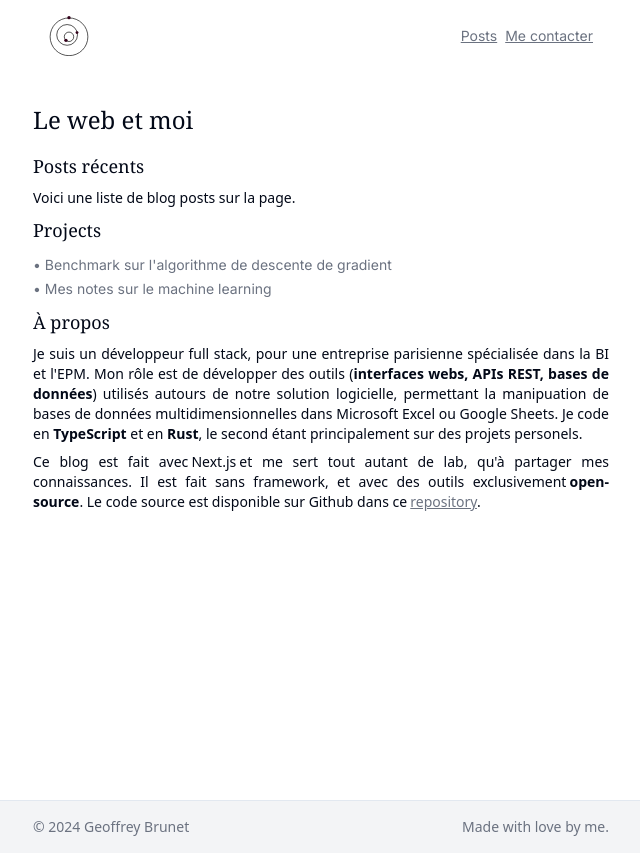
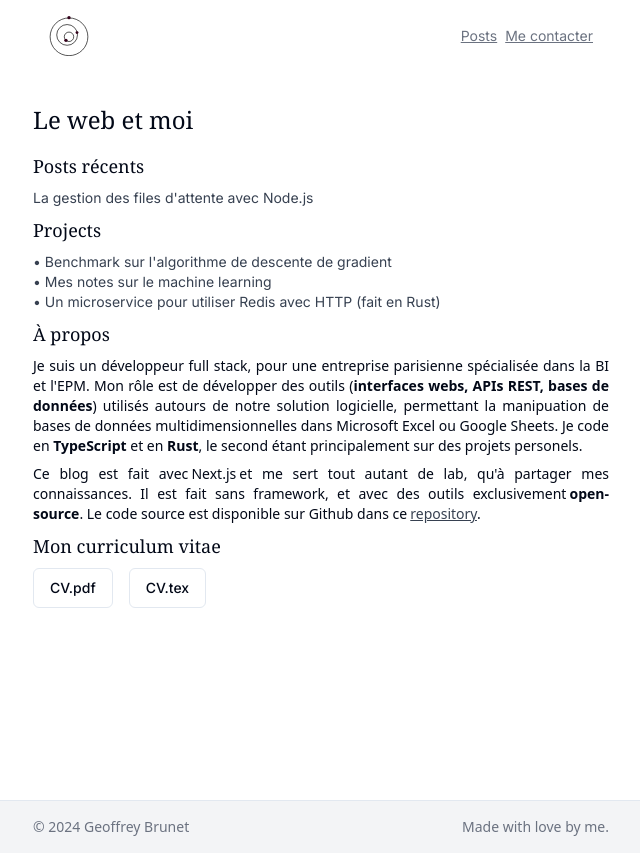
Before and after one commit to GeoffreyBrunet/blog, a Next.js app: page / in a window 1280 px wide. Shown: the whole page, without its empty margins (319-959 px from the left). Built offline with nearby package versions, Linux system fonts and the light colour scheme.

Commit message:
render remote mdx ok (need fix styles), resumes OK, fix some css and target links

```diff
--- /dev/null
+++ b/app/node-queues/page.tsx
@@ -0,0 +1,9 @@
+import MDXRenderer from "@/lib/mdx-rendered";
+
+const RemoteMdxPage = () => {
+  return MDXRenderer(
+    "https://raw.githubusercontent.com/GeoffreyBrunet/blog-posts/main/node_queues.mdx",
+  );
+};
+
+export default RemoteMdxPage;
--- a/app/page.tsx
+++ b/app/page.tsx
@@ -2,6 +2,7 @@
 import RecentPosts from "@/components/recent-posts";
 import Projects from "@/components/projects";
 import About from "@/components/about";
+import Resumes from "@/components/resumes";
 
 export default function Home() {
   return (
@@ -10,6 +11,7 @@
       <RecentPosts />
       <Projects />
       <About />
+      <Resumes />
     </React.Fragment>
   );
 }
--- a/components/about.tsx
+++ b/components/about.tsx
@@ -28,7 +28,7 @@
         <Link
           href="https://github.com/GeoffreyBrunet/geoffreybrunet.github.io"
           target="_blank"
-          className="text-gray-500 underline hover:text-black"
+          className="text-gray-700 underline hover:text-black"
         >
           repository
         </Link>
--- a/components/projects.tsx
+++ b/components/projects.tsx
@@ -4,11 +4,12 @@
   return (
     <div className="pb-2">
       <h2 className="pb-2">Projects</h2>
-      <ul>
+      <ul className="text-sm text-gray-700">
         <li>
           <Link
             href="https://github.com/GeoffreyBrunet/Gradient-descent-vanilla"
-            className="text-sm text-gray-500 hover:text-black"
+            target="_blank"
+            className="hover:text-black hover:underline"
           >
             • Benchmark sur l&apos;algorithme de descente de gradient
           </Link>
@@ -16,9 +17,19 @@
         <li>
           <Link
             href="https://github.com/GeoffreyBrunet/MLVault"
-            className="text-sm text-gray-500 hover:text-black"
+            target="_blank"
+            className="hover:text-black hover:underline"
           >
             • Mes notes sur le machine learning
+          </Link>
+        </li>
+        <li>
+          <Link
+            href="https://github.com/GeoffreyBrunet/redis-over-http-async"
+            target="_blank"
+            className="hover:text-black hover:underline"
+          >
+            • Un microservice pour utiliser Redis avec HTTP (fait en Rust)
           </Link>
         </li>
       </ul>
--- a/components/recent-posts.tsx
+++ b/components/recent-posts.tsx
@@ -1,11 +1,20 @@
-import React from "react";
+import Link from "next/link";
 
 const RecentPosts = () => {
   return (
-    <React.Fragment>
+    <div className="pb-2">
       <h2 className="pb-2">Posts récents</h2>
-      <p className="pb-2">Voici une liste de blog posts sur la page.</p>
-    </React.Fragment>
+      <ul className="text-sm text-gray-700">
+        <li>
+          <Link
+            href="/node-queues"
+            className="hover:text-black hover:underline"
+          >
+            La gestion des files d&apos;attente avec Node.js
+          </Link>
+        </li>
+      </ul>
+    </div>
   );
 };
 
--- /dev/null
+++ b/components/resumes.tsx
@@ -0,0 +1,28 @@
+import { buttonVariants } from "@/components/ui/button";
+import Link from "next/link";
+
+const Resumes = () => {
+  return (
+    <div className="pb-2">
+      <h2 className="pb-2">Mon curriculum vitae</h2>
+      <div className="flex justify-start">
+        <Link
+          href="https://github.com/GeoffreyBrunet/cv/blob/main/cv-brunet-geoffrey.pdf"
+          target="_blank"
+          className={`${buttonVariants({ variant: "outline" })} mr-4`}
+        >
+          CV.pdf
+        </Link>
+        <Link
+          href="https://github.com/GeoffreyBrunet/cv/blob/main/cv-brunet-geoffrey.tex"
+          target="_blank"
+          className={buttonVariants({ variant: "outline" })}
+        >
+          CV.tex
+        </Link>
+      </div>
+    </div>
+  );
+};
+
+export default Resumes;
--- /dev/null
+++ b/components/ui/button.tsx
@@ -0,0 +1,56 @@
+import * as React from "react"
+import { Slot } from "@radix-ui/react-slot"
+import { cva, type VariantProps } from "class-variance-authority"
+
+import { cn } from "@/lib/utils"
+
+const buttonVariants = cva(
+  "inline-flex items-center justify-center whitespace-nowrap rounded-md text-sm font-medium ring-offset-background transition-colors focus-visible:outline-none focus-visible:ring-2 focus-visible:ring-ring focus-visible:ring-offset-2 disabled:pointer-events-none disabled:opacity-50",
+  {
+    variants: {
+      variant: {
+        default: "bg-primary text-primary-foreground hover:bg-primary/90",
+        destructive:
+          "bg-destructive text-destructive-foreground hover:bg-destructive/90",
+        outline:
+          "border border-input bg-background hover:bg-accent hover:text-accent-foreground",
+        secondary:
+          "bg-secondary text-secondary-foreground hover:bg-secondary/80",
+        ghost: "hover:bg-accent hover:text-accent-foreground",
+        link: "text-primary underline-offset-4 hover:underline",
+      },
+      size: {
+        default: "h-10 px-4 py-2",
+        sm: "h-9 rounded-md px-3",
+        lg: "h-11 rounded-md px-8",
+        icon: "h-10 w-10",
+      },
+    },
+    defaultVariants: {
+      variant: "default",
+      size: "default",
+    },
+  }
+)
+
+export interface ButtonProps
+  extends React.ButtonHTMLAttributes<HTMLButtonElement>,
+    VariantProps<typeof buttonVariants> {
+  asChild?: boolean
+}
+
+const Button = React.forwardRef<HTMLButtonElement, ButtonProps>(
+  ({ className, variant, size, asChild = false, ...props }, ref) => {
+    const Comp = asChild ? Slot : "button"
+    return (
+      <Comp
+        className={cn(buttonVariants({ variant, size, className }))}
+        ref={ref}
+        {...props}
+      />
+    )
+  }
+)
+Button.displayName = "Button"
+
+export { Button, buttonVariants }
--- a/components/ui/navigation-menu.tsx
+++ /dev/null
@@ -1,128 +0,0 @@
-import * as React from "react"
-import * as NavigationMenuPrimitive from "@radix-ui/react-navigation-menu"
-import { cva } from "class-variance-authority"
-import { ChevronDown } from "lucide-react"
-
-import { cn } from "@/lib/utils"
-
-const NavigationMenu = React.forwardRef<
-  React.ElementRef<typeof NavigationMenuPrimitive.Root>,
-  React.ComponentPropsWithoutRef<typeof NavigationMenuPrimitive.Root>
->(({ className, children, ...props }, ref) => (
-  <NavigationMenuPrimitive.Root
-    ref={ref}
-    className={cn(
-      "relative z-10 flex max-w-max flex-1 items-center justify-center",
-      className
-    )}
-    {...props}
-  >
-    {children}
-    <NavigationMenuViewport />
-  </NavigationMenuPrimitive.Root>
-))
-NavigationMenu.displayName = NavigationMenuPrimitive.Root.displayName
-
-const NavigationMenuList = React.forwardRef<
-  React.ElementRef<typeof NavigationMenuPrimitive.List>,
-  React.ComponentPropsWithoutRef<typeof NavigationMenuPrimitive.List>
->(({ className, ...props }, ref) => (
-  <NavigationMenuPrimitive.List
-    ref={ref}
-    className={cn(
-      "group flex flex-1 list-none items-center justify-center space-x-1",
-      className
-    )}
-    {...props}
-  />
-))
-NavigationMenuList.displayName = NavigationMenuPrimitive.List.displayName
-
-const NavigationMenuItem = NavigationMenuPrimitive.Item
-
-const navigationMenuTriggerStyle = cva(
-  "group inline-flex h-10 w-max items-center justify-center rounded-md bg-background px-4 py-2 text-sm font-medium transition-colors hover:bg-accent hover:text-accent-foreground focus:bg-accent focus:text-accent-foreground focus:outline-none disabled:pointer-events-none disabled:opacity-50 data-[active]:bg-accent/50 data-[state=open]:bg-accent/50"
-)
-
-const NavigationMenuTrigger = React.forwardRef<
-  React.ElementRef<typeof NavigationMenuPrimitive.Trigger>,
-  React.ComponentPropsWithoutRef<typeof NavigationMenuPrimitive.Trigger>
->(({ className, children, ...props }, ref) => (
-  <NavigationMenuPrimitive.Trigger
-    ref={ref}
-    className={cn(navigationMenuTriggerStyle(), "group", className)}
-    {...props}
-  >
-    {children}{" "}
-    <ChevronDown
-      className="relative top-[1px] ml-1 h-3 w-3 transition duration-200 group-data-[state=open]:rotate-180"
-      aria-hidden="true"
-    />
-  </NavigationMenuPrimitive.Trigger>
-))
-NavigationMenuTrigger.displayName = NavigationMenuPrimitive.Trigger.displayName
-
-const NavigationMenuContent = React.forwardRef<
-  React.ElementRef<typeof NavigationMenuPrimitive.Content>,
-  React.ComponentPropsWithoutRef<typeof NavigationMenuPrimitive.Content>
->(({ className, ...props }, ref) => (
-  <NavigationMenuPrimitive.Content
-    ref={ref}
-    className={cn(
-      "left-0 top-0 w-full data-[motion^=from-]:animate-in data-[motion^=to-]:animate-out data-[motion^=from-]:fade-in data-[motion^=to-]:fade-out data-[motion=from-end]:slide-in-from-right-52 data-[motion=from-start]:slide-in-from-left-52 data-[motion=to-end]:slide-out-to-right-52 data-[motion=to-start]:slide-out-to-left-52 md:absolute md:w-auto ",
-      className
-    )}
-    {...props}
-  />
-))
-NavigationMenuContent.displayName = NavigationMenuPrimitive.Content.displayName
-
-const NavigationMenuLink = NavigationMenuPrimitive.Link
-
-const NavigationMenuViewport = React.forwardRef<
-  React.ElementRef<typeof NavigationMenuPrimitive.Viewport>,
-  React.ComponentPropsWithoutRef<typeof NavigationMenuPrimitive.Viewport>
->(({ className, ...props }, ref) => (
-  <div className={cn("absolute left-0 top-full flex justify-center")}>
-    <NavigationMenuPrimitive.Viewport
-      className={cn(
-        "origin-top-center relative mt-1.5 h-[var(--radix-navigation-menu-viewport-height)] w-full overflow-hidden rounded-md border bg-popover text-popover-foreground shadow-lg data-[state=open]:animate-in data-[state=closed]:animate-out data-[state=closed]:zoom-out-95 data-[state=open]:zoom-in-90 md:w-[var(--radix-navigation-menu-viewport-width)]",
-        className
-      )}
-      ref={ref}
-      {...props}
-    />
-  </div>
-))
-NavigationMenuViewport.displayName =
-  NavigationMenuPrimitive.Viewport.displayName
-
-const NavigationMenuIndicator = React.forwardRef<
-  React.ElementRef<typeof NavigationMenuPrimitive.Indicator>,
-  React.ComponentPropsWithoutRef<typeof NavigationMenuPrimitive.Indicator>
->(({ className, ...props }, ref) => (
-  <NavigationMenuPrimitive.Indicator
-    ref={ref}
-    className={cn(
-      "top-full z-[1] flex h-1.5 items-end justify-center overflow-hidden data-[state=visible]:animate-in data-[state=hidden]:animate-out data-[state=hidden]:fade-out data-[state=visible]:fade-in",
-      className
-    )}
-    {...props}
-  >
-    <div className="relative top-[60%] h-2 w-2 rotate-45 rounded-tl-sm bg-border shadow-md" />
-  </NavigationMenuPrimitive.Indicator>
-))
-NavigationMenuIndicator.displayName =
-  NavigationMenuPrimitive.Indicator.displayName
-
-export {
-  navigationMenuTriggerStyle,
-  NavigationMenu,
-  NavigationMenuList,
-  NavigationMenuItem,
-  NavigationMenuContent,
-  NavigationMenuTrigger,
-  NavigationMenuLink,
-  NavigationMenuIndicator,
-  NavigationMenuViewport,
-}
--- /dev/null
+++ b/lib/mdx-rendered.tsx
@@ -0,0 +1,7 @@
+import { MDXRemote } from "next-mdx-remote/rsc";
+
+export default async function MDXRenderer(url: string) {
+  const res = await fetch(url);
+  const markdown = await res.text();
+  return <MDXRemote source={markdown} />;
+}
--- a/package.json
+++ b/package.json
@@ -4,16 +4,20 @@
   "private": true,
   "scripts": {
     "dev": "next dev",
+    "dev:turbo": "next dev --turbo",
     "build": "next build",
     "start": "next start",
     "lint": "next lint"
   },
+  "packageManager": "pnpm@8.15.4",
   "dependencies": {
     "@radix-ui/react-navigation-menu": "^1.1.4",
+    "@radix-ui/react-slot": "^1.0.2",
     "class-variance-authority": "^0.7.0",
     "clsx": "^2.1.0",
     "lucide-react": "^0.361.0",
     "next": "14.1.4",
+    "next-mdx-remote": "^4.4.1",
     "react": "^18",
     "react-dom": "^18",
     "tailwind-merge": "^2.2.2",
```
Also changed, not shown: 1 other file (tests, documents, lock files or other folders).
